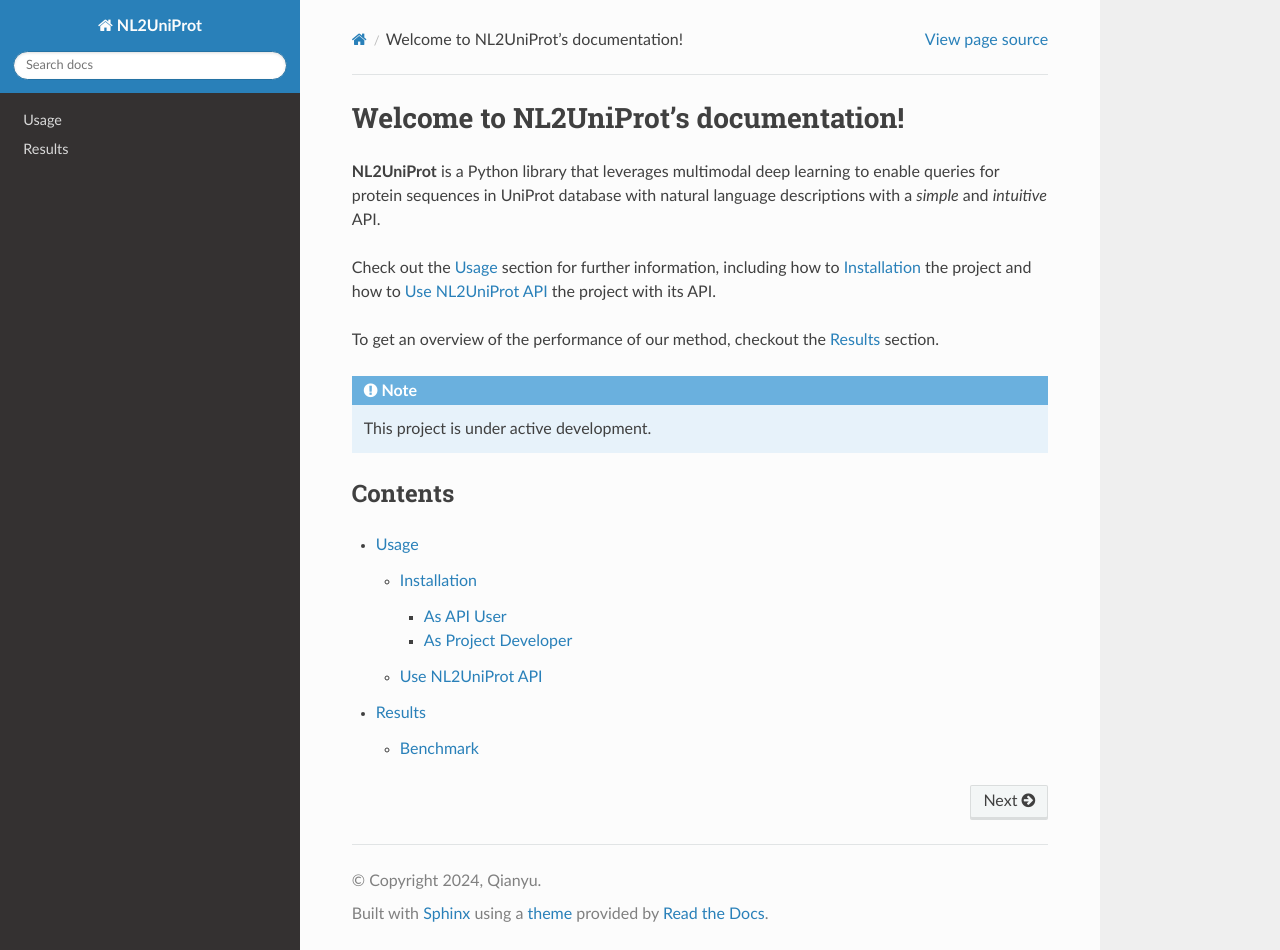
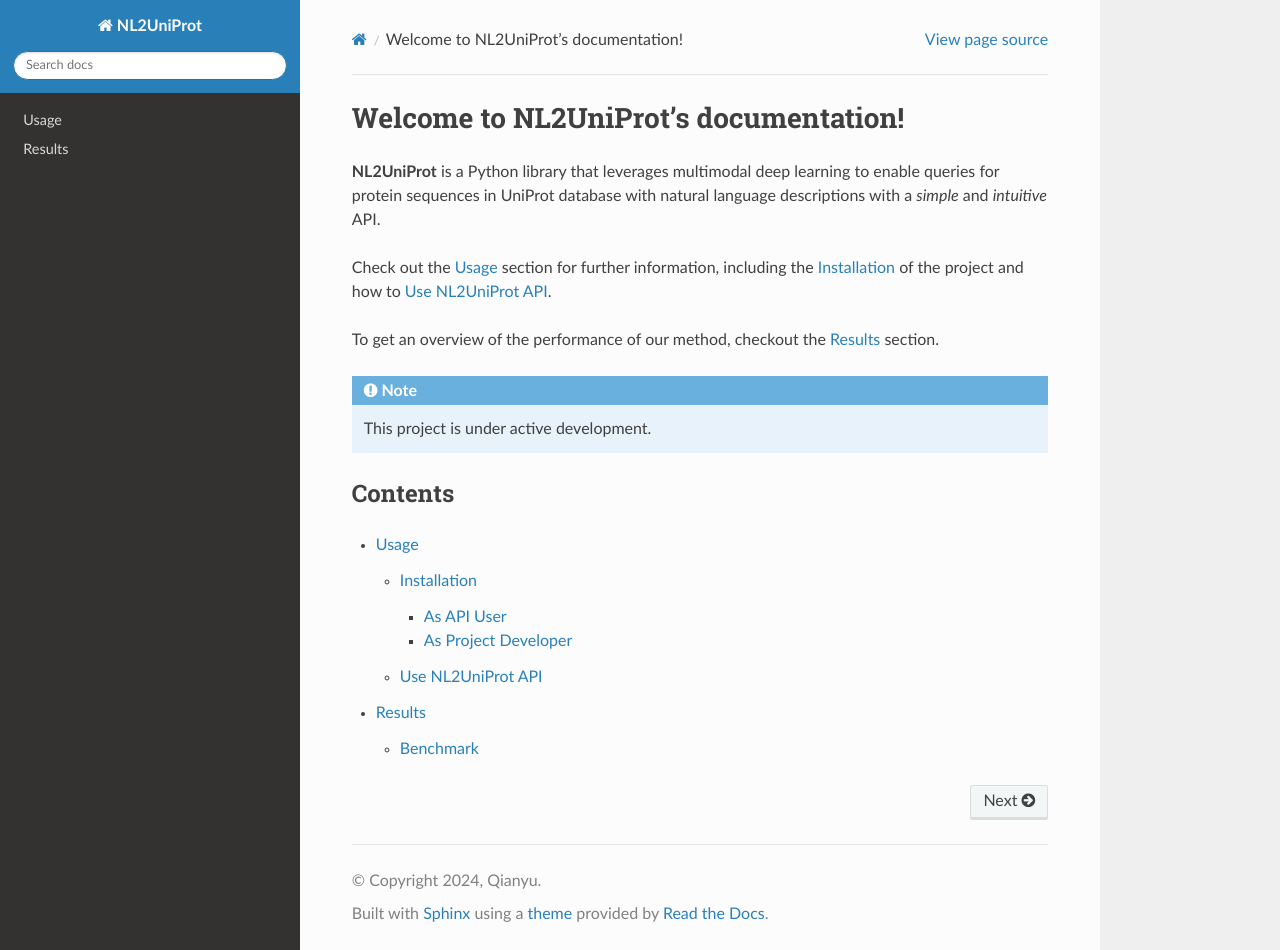
Before and after one commit to qzheng75/NL2UniProt, a Sphinx documentation site: the page built from docs/source/index.rst, in a window 1280 px wide and 950 px high. Built offline with Sphinx 7.4.7 and the Read the Docs theme 3.1.0, drawn with Linux system fonts in a browser that asks for light colours.

Commit message:
Update index.rst

```diff
--- a/docs/source/index.rst
+++ b/docs/source/index.rst
@@ -5,7 +5,7 @@
 in UniProt database with natural language descriptions with a *simple* and *intuitive* API.
 
 Check out the :doc:`usage` section for further information, including
-how to :ref:`installation` the project and how to :ref:`api_use` the project with its API.
+the :ref:`installation` of the project and how to :ref:`api_use`.
 
 To get an overview of the performance of our method, checkout the :doc:`results` section.
 
```
